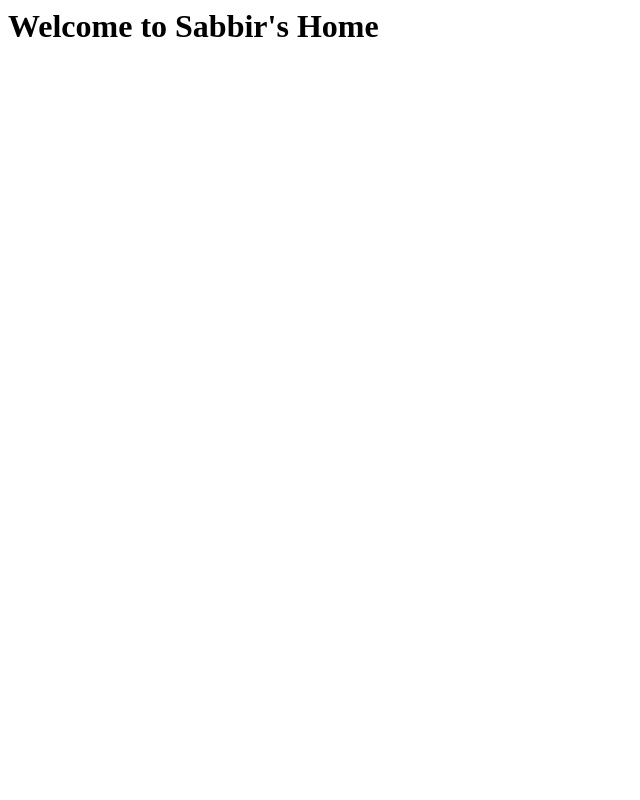
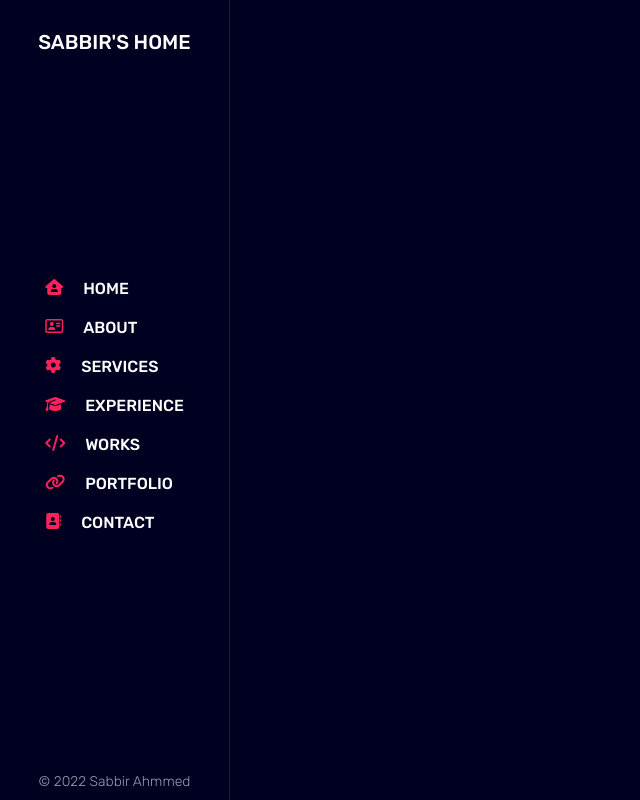
Before and after one commit to ah-sabbir/ah-sabbir.github.io, a plain HTML site: page index.html in a window 1280 px wide. Shown: the whole page, without its empty margins (0-640 px from the left). Drawn offline with Linux system fonts and the light colour scheme.

Commit message:
designed nav menus

```diff
--- /dev/null
+++ b/index.css
@@ -0,0 +1,152 @@
+*{
+    padding: 0;
+    margin: 0;
+    box-sizing: border-box;
+    font-family: 'Rubik', sans-serif;
+    background: #000021;
+    color: #fff;
+    transition: 0.5s;
+}
+
+.header{
+    border-right: solid 1px rgba(255,255,255,0.1);
+    padding: 50px 40px 40px;
+    position: fixed;
+    left: 0;
+    overflow-y: auto;
+    overflow-x: hidden;
+    height: 100vh;
+    min-height: 100vh;
+    width: 230px;
+    z-index: 1;
+    display: flex;
+    flex-direction: column;
+
+    justify-content: center;
+    align-items: center;
+}
+
+.header h1{
+    position: absolute;
+    top: 30px;
+    text-transform: uppercase;
+    font-size: 20px;
+    font-weight: 500;
+}
+
+/* .header nav{
+    top: 100px;
+} */
+
+.header nav ul{
+    /* height: 500px;
+    width: 100%; */
+    /* margin: auto; */
+    /* padding: 0; */
+    /* display: flex; */
+    /* flex-direction: column; */
+    /* justify-content: center; */
+    /* align-items: center; */
+}
+
+.header nav ul li{
+    list-style: none;
+    height: 100%;
+    width: 100%;
+    display: flex;
+
+    /* margin: 10px; */
+    /* padding: 10px; */
+    /* margin-bottom: 10px; */
+    /* background: #fa225b; */
+    /* display: flex; */
+}
+
+.header nav ul li a{
+    text-decoration: none;
+    text-transform: uppercase;
+    display: block;
+    font-size: 16px;
+    padding: 10px;
+}
+
+.header nav ul li a:hover{
+    color:#fa225b;
+}
+
+
+.header nav ul li i{
+    color: #fa225b;
+    padding: 10px;
+}
+
+.header-s-footer{
+    position: absolute;
+    bottom: 10px;
+    /* background: #353353; */
+}
+
+.header-s-footer span{
+    color: #9c9ab3;
+    font-size: 14px;
+    font-weight: 300;
+}
+
+
+@media(max-width:700px){
+    .header{
+        left: -230px;
+    }
+}
+
+
+/* ----------------- Home page --------------  */
+
+.home-nav{
+    height: 70px;
+    width: 100%;
+    position: fixed;
+    top: 0;
+    left: 0;
+    background: #353353;
+    display: flex;
+    flex-direction: row;
+    /* justify-content: center; */
+    align-items: center;
+}
+
+.home-nav h3{
+    font-size: 14px;
+    position: relative;
+    background: none;
+}
+
+.home-nav .btn{
+    background: none;
+    display: flex;
+    flex-direction: column;
+    justify-content: center;
+    align-items: center;
+    /* height: 50px;
+    width: 50px; */
+    padding: 50px;
+    /* border: none; */
+}
+
+.home-nav .btn div{
+    height: 4px;
+    padding: 2px;
+    border-radius: 5px;
+    width: 50px;
+    margin-top: 9px;
+    background: #fff;
+}
+
+
+
+@media(min-width: 700px){
+
+    .home-nav{
+        display: none;
+    }
+}
--- a/index.html
+++ b/index.html
@@ -1 +1,66 @@
-<h1> Welcome to Sabbir's Home </h1>
+<!DOCTYPE html>
+<html lang="en">
+<head>
+    <meta charset="UTF-8">
+    <meta http-equiv="X-UA-Compatible" content="IE=edge">
+    <meta name="viewport" content="width=device-width, initial-scale=1.0">
+    <title>SABBIR'S HOME</title>
+    <link rel="stylesheet" href="index.css">
+    <link rel="preconnect" href="https://fonts.googleapis.com">
+    <link rel="preconnect" href="https://fonts.gstatic.com">
+    <link href="https://fonts.googleapis.com/css2?family=Poppins:wght@100;200;300;400;600;700&family=Rubik:wght@300;500;600;700&display=swap" rel="stylesheet">
+
+    <link rel="stylesheet" href="https://cdnjs.cloudflare.com/ajax/libs/font-awesome/6.2.0/css/all.min.css">
+</head>
+<body>
+    <section class="header">
+        <h1>sabbir's home</h1>
+        <nav class="nav-menu">
+            <ul>
+                <li>
+                    <i class="fa fa-house-user"></i>
+                    <a href="">Home</a>
+                </li>
+                <li>
+                    <i class="fa-regular fa-address-card"></i>
+                    <a href="">About</a>
+                </li>
+                <li>
+                    <i class="fa fa-gear"></i>
+                    <a href="">Services</a>
+                </li>
+                <li>
+                    <i class="fa fa-graduation-cap"></i>
+                    <a href="">Experience</a>
+                </li>
+                <li>
+                    <i class="fa fa-code"></i>
+                    <a href="">Works</a>
+                </li>
+                <li>
+                    <i class="fa fa-link"></i>
+                    <a href="">Portfolio</a>
+                </li>
+                <li>
+                    <i class="fa fa-address-book"></i>
+                    <a href="">Contact</a>
+                </li>
+            </ul>
+        </nav>
+        <div class="header-s-footer">
+            <span>© 2022 Sabbir Ahmmed </span>
+        </div>
+    </section>
+    <section class="home-page">
+        <div class="home-nav">
+            <div class="btn">
+                <div></div>
+                <div></div>
+                <div></div>
+            </div>
+            <h3>SABBIR'S HOME</h3>
+        </div>
+
+    </section>
+</body>
+</html>
```
